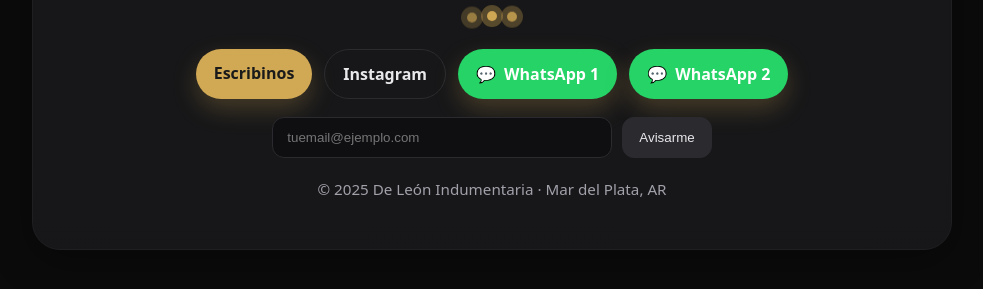
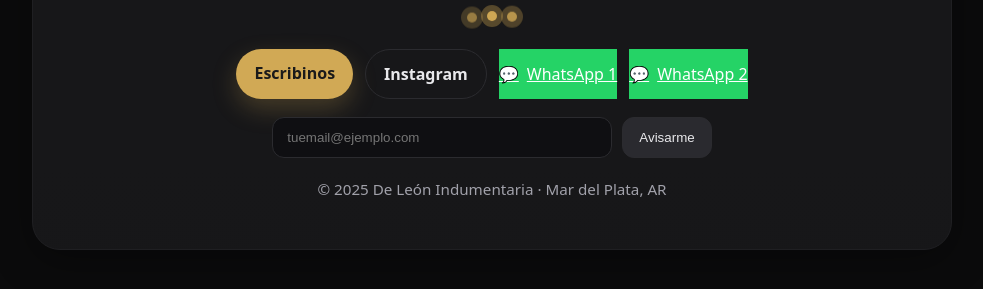
Before and after one commit to AgusM1983/deleonindumentaria, a plain HTML site: page index.html in a window 1280 px wide. Shown: the part 487-776 px from the top of the page, without its empty margins (148-1131 px from the left). Drawn offline with Linux system fonts and the light colour scheme.

Commit message:
Update index.html

```diff
--- a/index.html
+++ b/index.html
@@ -24,8 +24,8 @@
       <div class="cta">
         <a class="btn" href="mailto:contacto@deleonindumentaria.com.ar">Escribinos</a>
         <a class="btn btn-outline" href="https://www.instagram.com/deleonindumentariamdp/" target="_blank" rel="noopener">Instagram</a>
-        <a class="btn btn-whatsapp" href="https://wa.me/5492235354059" target="_blank" rel="noopener">WhatsApp 1</a>
-        <a class="btn btn-whatsapp" href="https://wa.me/5492235413819" target="_blank" rel="noopener">WhatsApp 2</a>
+        <a class="btn-whatsapp" href="https://wa.me/5492235354059" target="_blank" rel="noopener">WhatsApp 1</a>
+        <a class="btn-whatsapp" href="https://wa.me/5492235413819" target="_blank" rel="noopener">WhatsApp 2</a>
       </div>
 
       <form class="suscribe" action="#" method="post" onsubmit="event.preventDefault(); this.reset(); alert('¡Gracias! Te avisaremos cuando lancemos.');">
```
